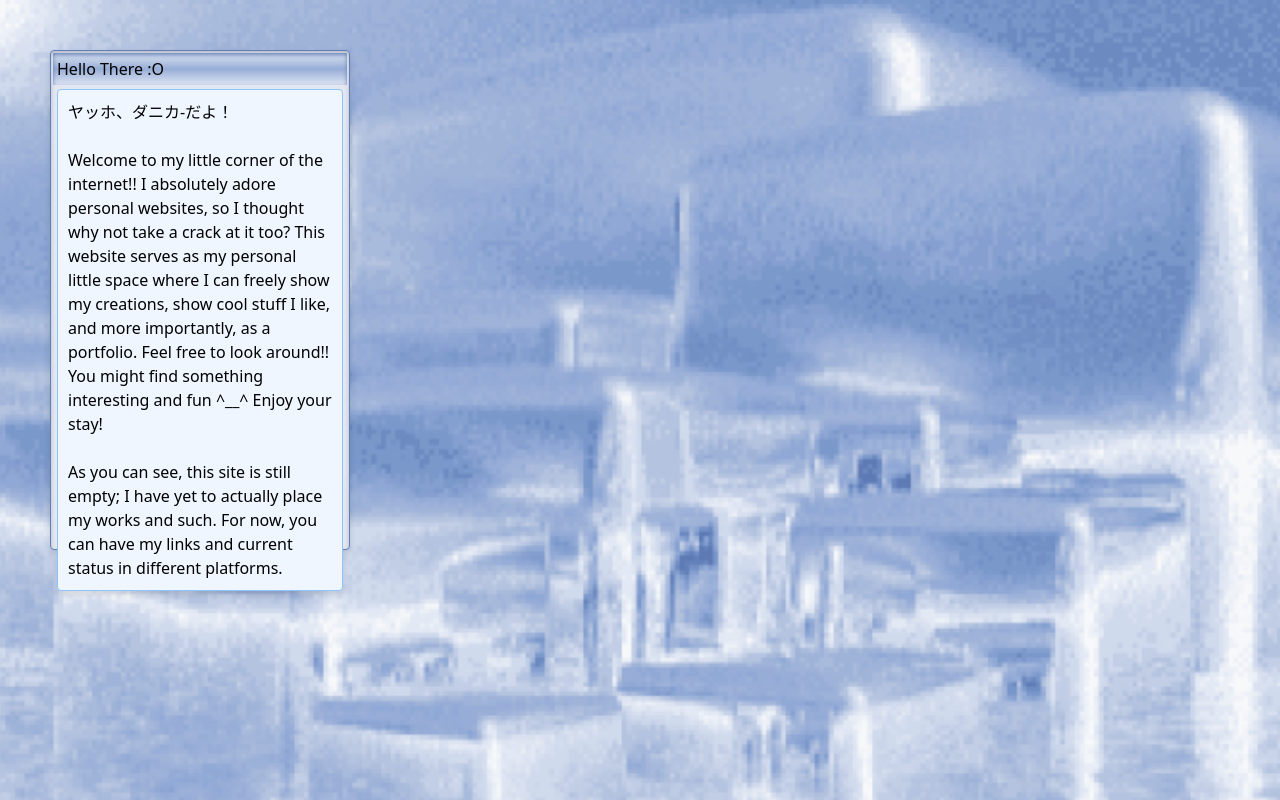
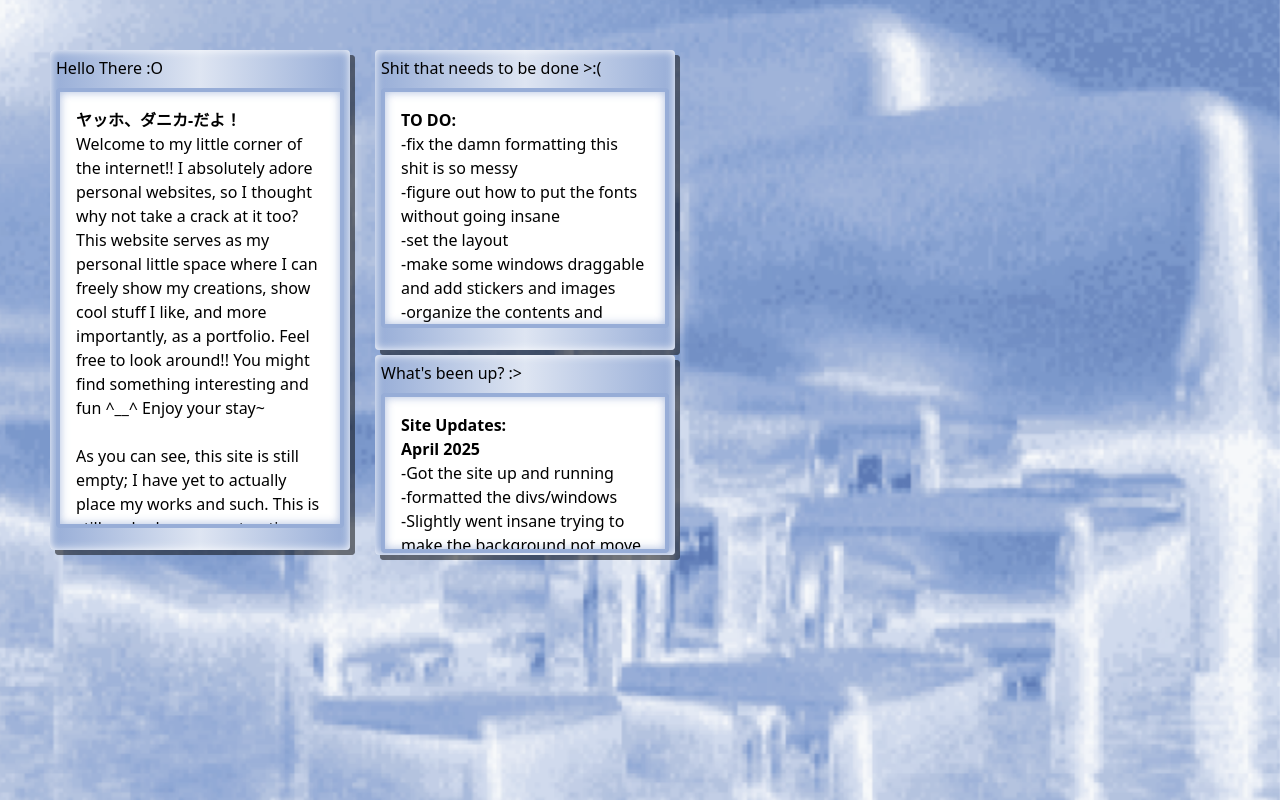
Before and after one commit to cryonixx/cryonixx.github.io, a React (Vite) app: page / in a window 1280 px wide. Built offline with nearby package versions, Linux system fonts and the light colour scheme.

Commit message:
chore: made windows prettier

```diff
--- a/src/components/SplashText.tsx
+++ b/src/components/SplashText.tsx
@@ -1,23 +1,23 @@
 function SplashText() {
     return (
-        <div className="border-blue-300 border p-2.5 bg-blue-50 rounded inset-shadow-indigo-950">
-            <p>
-                ヤッホ、ダニカ-だよ！
+        <div className="bg-white border-[#97ADD7] border-4 overflow-auto w-72 h-110 shadow-[inset_0px_0px_10px_#97ADD7CC] rounded p-4">
+            <h2>
+                <strong>ヤッホ、ダニカ-だよ！</strong>
                 <br></br>
-                <br></br>
-            </p>
+            </h2>
             <p>
                 Welcome to my little corner of the internet!! I absolutely adore
                 personal websites, so I thought why not take a crack at it too?
                 This website serves as my personal little space where I can
                 freely show my creations, show cool stuff I like, and more
                 importantly, as a portfolio. Feel free to look around!! You
-                might find something interesting and fun ^__^ Enjoy your stay!
+                might find something interesting and fun ^__^ Enjoy your stay~
                 <br></br>
                 <br></br>
                 As you can see, this site is still empty; I have yet to actually
-                place my works and such. For now, you can have my links and
-                current status in different platforms.
+                place my works and such. This is still under heavy construction
+                and it will forever be lmao. For now, this window will be the only thing
+                you'll see until I stop dilly-dallying around. See ya later!
             </p>
         </div>
     );
--- /dev/null
+++ b/src/components/ToDo.tsx
@@ -0,0 +1,23 @@
+
+
+function ToDo() {
+  return (
+    <div className="bg-white border-[#97ADD7] border-4 overflow-auto w-72 h-60 shadow-[inset_0px_0px_10px_#97ADD7CC] rounded p-4">
+      <h3><strong>TO DO:</strong></h3>
+      <p>
+        -fix the damn formatting this shit is so messy
+        <br></br>
+        -figure out how to put the fonts without
+        going insane
+        <br></br>
+        -set the layout
+        <br></br>
+        -make some windows draggable and add stickers and images
+        <br></br>
+        -organize the contents and classes of components
+      </p>
+    </div>
+  )
+}
+
+export default ToDo
--- /dev/null
+++ b/src/components/Updates.tsx
@@ -0,0 +1,20 @@
+import React from 'react'
+
+function Updates() {
+  return (
+    <div  className="bg-white border-[#97ADD7] border-4 overflow-auto w-72 h-40 shadow-[inset_0px_0px_10px_#97ADD7CC] rounded p-4">
+        <h3><strong>Site Updates:</strong></h3>
+        <p>
+            <strong>April 2025</strong>
+            <br></br>
+            -Got the site up and running
+            <br></br>
+            -formatted the divs/windows
+            <br></br>
+            -Slightly went insane trying to make the background not move
+        </p>
+    </div>
+  )
+}
+
+export default Updates
--- a/src/components/Window.tsx
+++ b/src/components/Window.tsx
@@ -1,5 +1,4 @@
 // import { useState } from "react";
-
 // import { useRef } from "react";
 
 function Window(this: any, props: {
@@ -20,41 +19,28 @@ function Window(this: any, props: {
         height: `${props.size[1]}px`,
     };
 
-    const titleBarStyle = {
-        border: '0.2 px solid #97ADD7',
-        backgroundColor: 'white',
-        padding: '0.25rem', // Equivalent to Tailwind's p-1
-        borderRadius: '0.04rem', // Equivalent to Tailwind's rounded-sm
-        boxShadow: 'inset 0 2px 4px 0 rgb(97 126 184)', // The inset shadow style
-        backgroundImage: 'linear-gradient(to top, #DEE5F2, #97ADD7, #DEE5F2)',
-      };
-
     return (
             <div
             style={windowStyle}
             className={[
                 "absolute",
-                "border-[#617EB8]",
-                "bg-[#e2e7f2]",
-                "border",
-                "drop-shadow-md",
-                "shadow-[inset_0px_2px_4px_rgba(0,0,0,0.2)]",
+                "bg-gradient-to-r from-[#97ADD7] via-[#DEE5F2] to-[#97ADD7]",
+                "drop-shadow-[5px_5px_0px_rgba(0,0,0,0.5)]",
                 "p-0.5",
-                "rounded-sm"
+                // "rounded",
+                "shadow-[inset_0px_0px_10px_white]",
+                "rounded"
+                //to note: always make sure the commas don't have spaces between and there is 'px' at the end
+                //^from stackoverflow^
+                //preset colors work too; for hex, always add two additional digits for opacity
             ].join(" ")}
         >
             <div
-                // className={[
-                //     "border-[#97ADD7]",
-                //     "border-2",
-                //     "bg-white",
-                //     // "bg-gradient-to-t from-[#DEE5F2] via-[#97ADD7] to-[#DEE5F2]",
-                //     "inset-shadow-[#617EB8]",
-                //     "p-1",
-                //     "rounded-sm",
-                //     "relative"
-                //     ].join(" ")}
-                style={titleBarStyle}
+                className={[
+                    "p-1",
+                    "relative",
+                    "overflow-auto"
+                    ].join(" ")}
                     >
                 <p>{props.title}</p>
             </div>
--- a/src/index.css
+++ b/src/index.css
@@ -1,4 +1,8 @@
 @import "tailwindcss";
+
+@theme {
+    --color-dani-powderblue: #DEE5F2;
+  }
 
 :root {
     margin: 0;
--- a/src/main.tsx
+++ b/src/main.tsx
@@ -4,6 +4,8 @@ import background from "./assets/img/background.png";
 import Window from "./components/Window";
 import "./index.css";
 import SplashText from "./components/SplashText";
+import ToDo from "./components/ToDo";
+import Updates from "./components/Updates";
 
 const bgStyle = {
     backgroundImage: `url(${background})`,
@@ -34,6 +36,24 @@ createRoot(document.getElementById("root")!).render(
             >
                 <SplashText />
             </Window>
+
+            <Window
+                size={[300, 300]}
+                position={[375, 50]}
+                frozen={false}
+                title="Shit that needs to be done >:("
+            >
+                <ToDo/>
+            </Window>
+
+            <Window
+                size={[300, 200]}
+                position={[375, 355]}
+                frozen={false}
+                title="What's been up? :>"
+            >
+                <Updates/>
+            </Window>
         </div>
     </StrictMode>
 );
```
